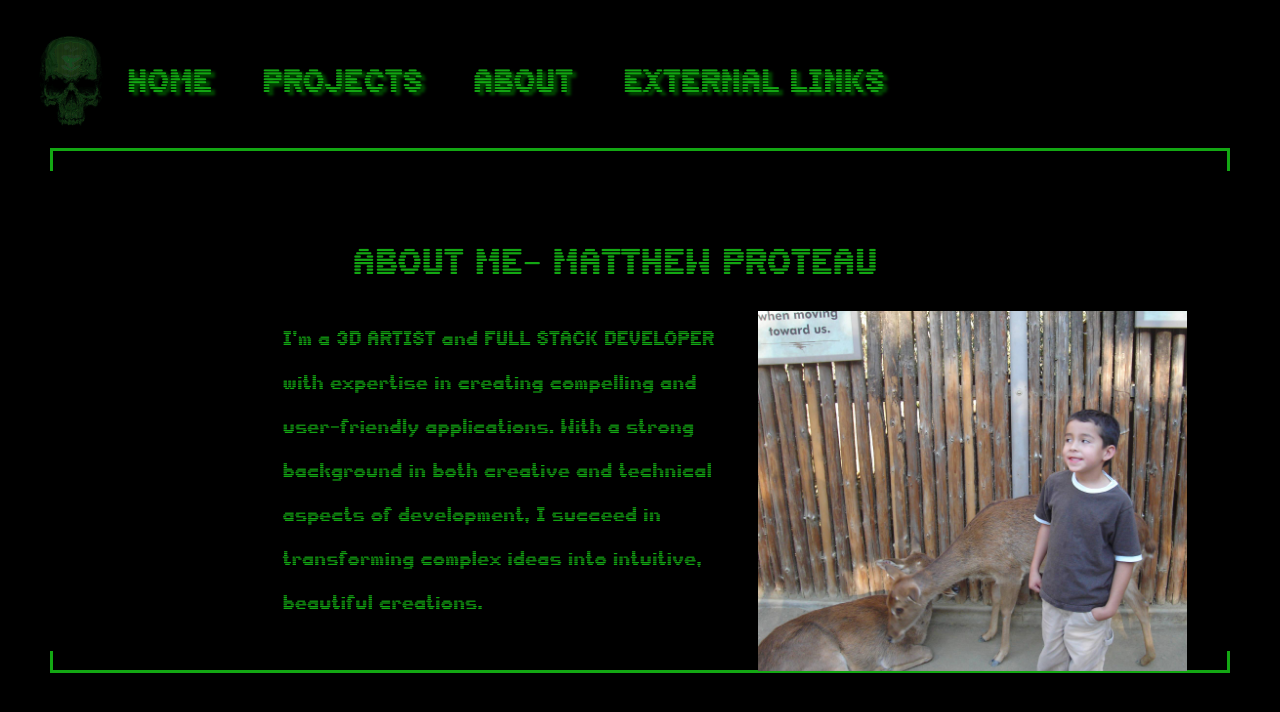
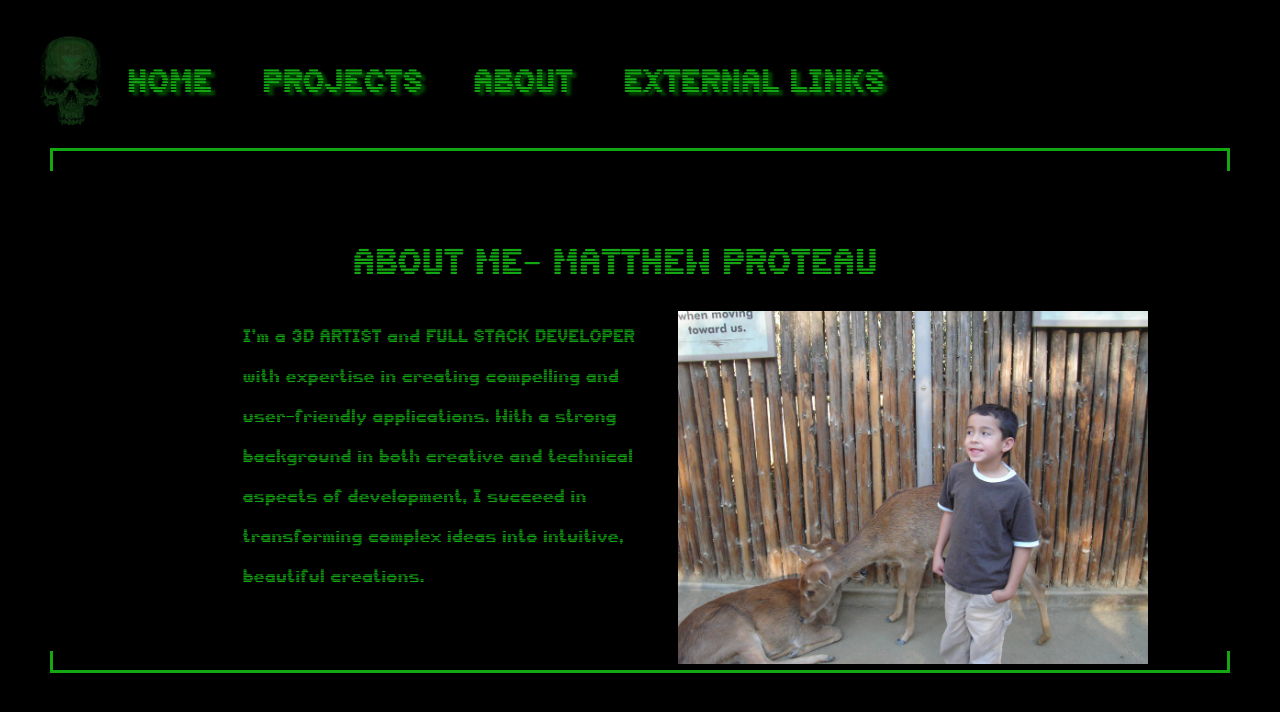
Before and after one commit to Mattprotz/Terminal, a React (Create React App) app: page /about in a window 1280 px wide. Shown: the top 712 px of the page. Built offline with nearby package versions, Linux system fonts and the light colour scheme; a web font is replaced by a local one.

Commit message:
update css final

```diff
--- a/src/App.css
+++ b/src/App.css
@@ -226,7 +226,7 @@ body{
   flex-direction: column;
   justify-content: center;
   align-items: center;
-  overflow-y: auto;
+  overflow-x: auto;
   margin-right: 50px;
   margin-left: -55px;
   height: 500px;
@@ -243,12 +243,12 @@ body{
   grid-template-rows: 1fr 1fr;
   color: rgb(19, 167, 19);
   height: 40vh;
-  width: 705px;
+  width: 785px;
 }
 
 .about-box {
   padding: 20px;
-  font-size: 22px;
+  font-size: 20px;
   line-height: 2;
   max-height: calc(50vh - 40px);
 }
--- a/src/pages/About.js
+++ b/src/pages/About.js
@@ -13,10 +13,10 @@ export default function About() {
           </p>
         </div>
         <div className="about-image">
-          <img style={{maxWidth: '500px'}} src={`${process.env.PUBLIC_URL}/yung.jpg`}/>
+          <img style={{maxWidth: '470px'}} src={`${process.env.PUBLIC_URL}/yung.jpg`}/>
         </div>
         <div className="about-image">
-        <img style={{maxWidth: '450px'}} src={`${process.env.PUBLIC_URL}/dog.jpg`}/>
+        <img style={{maxWidth: '410px'}} src={`${process.env.PUBLIC_URL}/dog.jpg`}/>
         </div>
         <div className="about-box">
           <p>
```
